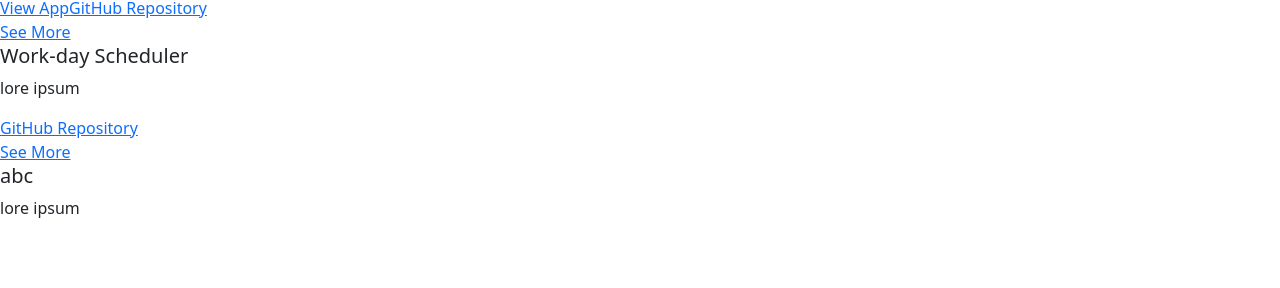
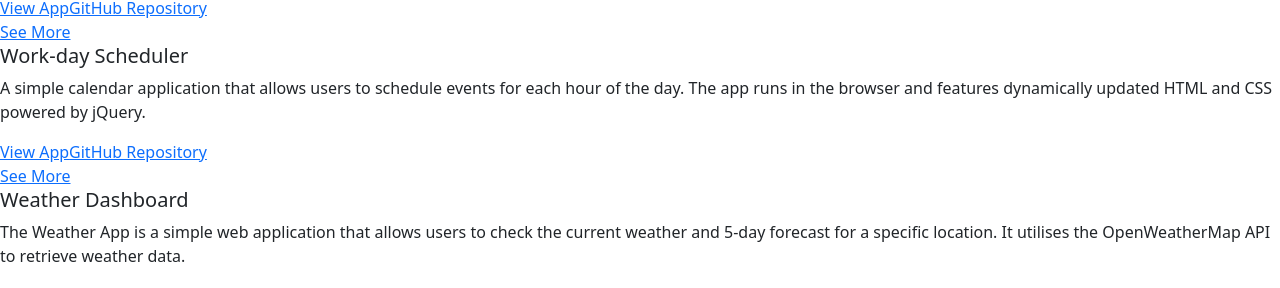
Before and after one commit to Tannababy/portfolio-react, a React (Vite) app in the folder portfolio/: page /projectGallery in a window 1280 px wide. Shown: the part 1561-1849 px from the top of the page. Before the commit the page ends 1797 px from the top, so only its background shows below. Built offline with nearby package versions, Linux system fonts and the light colour scheme.

Commit message:
completed data for all projects

```diff
--- a/portfolio/src/components/Project.jsx
+++ b/portfolio/src/components/Project.jsx
@@ -26,17 +26,17 @@ function Project() {
 
   return (
     <div>
-      <div className="card" style={{ width: "100px;" }}>
+      <div className="card" style={{ width: "100px" }}>
         <img
-          src={`./images/${setProject.image}.jpg`}
+          src={`./images/${Project.image}.jpg`}
           className="card-img-top"
-          alt={setProject.title}
+          alt={Project.title}
         />
         <div className="card-body">
-          <h5 className="card-title">{title}</h5>
-          <p className="card-text">{description}</p>
+          <h5 className="card-title">{Project.title}</h5>
+          <p className="card-text">{Project.Projectdescription}</p>
           <a
-            href={setProject.app}
+            href={Project.app}
             className="btn btn-primary"
             target="_blank"
             rel="noopener noreferrer"
@@ -44,7 +44,7 @@ function Project() {
             View application
           </a>
           <a
-            href={setProject.gitHub}
+            href={Project.gitHub}
             className="btn btn-primary"
             target="_blank"
             rel="noopener noreferrer"
--- a/portfolio/src/components/ProjectGallery.jsx
+++ b/portfolio/src/components/ProjectGallery.jsx
@@ -1,33 +1,3 @@
-// import React, { useState, useEffect } from "react";
-// import { Link } from "react-router-dom";
-
-// function ProjectGallery() {
-//   const [projects, setProjects] = useState([]);
-
-//   useEffect(() => {
-//     //fetch project data from JSON file
-//     fetch("/src/datasets/projectData.json") // Update the path to your JSON file
-//       .then((response) => response.json())
-//       .then((data) => setProjects(data))
-//       .catch((error) => console.error("Error fetching projects:", error));
-//   }, []);
-
-//   return (
-//     <div>
-//       <h1>Project Gallery</h1>
-//       {projects.map((project) => {
-//         <div key={project.key}>
-//           <Link to={`/projects/${project.key}`}> See More </Link>
-//           <img src={`${project.image}.jpeg`} alt={project.title} />
-//           <h3>{project.title}</h3>
-//         </div>;
-//       })}
-//     </div>
-//   );
-// }
-
-// export default ProjectGallery;
-
 import React, { useState, useEffect } from "react";
 import { Link } from "react-router-dom";
 
@@ -49,7 +19,7 @@ function ProjectGallery() {
         <div key={project.key}>
           <Link to={`/projects/${project.key}`}> See More </Link>
           {project.image && (
-            <img src={`${project.image}.jpeg`} alt={project.title} />
+            <img src={`./images/${project.image}`} alt={project.title} />
           )}
           <h5>{project.title}</h5>
           <p>{project.description}</p>
--- a/portfolio/src/datasets/projectData.json
+++ b/portfolio/src/datasets/projectData.json
@@ -3,30 +3,29 @@
     "key": "prework-guide",
     "title": "Prework Study Guide",
     "description": "A simple html page about study notes made during the preparation for the frontend dev bootcamp.",
-    "image": "preworkguide",
+    "image": "/src/images/preworkguide.jpeg",
     "app": "https://tannababy.github.io/-prework-study-guide/",
     "github": "https://github.com/Tannababy/-prework-study-guide"
   },
   {
     "key": "team-profile-generator",
     "title": "Team Profile Generator",
-    "description": "lore ipsum",
+    "description": "A command-line application that enables the user to generate a webpage that dispalys information about the software engineering team.",
     "image": "",
-    "app": "",
     "github": "https://github.com/Tannababy/team-profile-generator"
   },
   {
     "key": "readme-generator",
     "title": "ReadMe Generator",
     "description": "An application that a developer can use to dynamically generate a professional README.md file, to focus more time and energy on the main project.",
-    "image": "readmePic",
+    "image": "images/Demo-vid copy.gif",
     "github": "https://github.com/Tannababy/ReadMe-file"
   },
   {
     "key": "password-generator",
     "title": "Password Generator",
     "description": "An app designed to generate passwords at random based of the criteria selected by the user.",
-    "image": "passwordgenerator",
+    "image": "images/DemoGif copy.gif",
     "app": "https://tannababy.github.io/password-generator/",
     "github": "https://github.com/Tannababy/password-generator"
   },
@@ -41,17 +40,17 @@
   {
     "key": "work-day-scheduler",
     "title": "Work-day Scheduler",
-    "description": "lore ipsum",
+    "description": "A simple calendar application that allows users to schedule events for each hour of the day. The app runs in the browser and features dynamically updated HTML and CSS powered by jQuery.",
     "image": "",
-    "app": "",
+    "app": "https://tannababy.github.io/work-day-scheduler/",
     "github": "https://github.com/Tannababy/work-day-scheduler"
   },
   {
-    "key": "abc",
-    "title": "abc",
-    "description": "lore ipsum",
+    "key": "weather-dashboard",
+    "title": "Weather Dashboard",
+    "description": "The Weather App is a simple web application that allows users to check the current weather and 5-day forecast for a specific location. It utilises the OpenWeatherMap API to retrieve weather data.",
     "image": "",
-    "app": "",
-    "github": ""
+    "app": "https://tannababy.github.io/weather-dashboard/",
+    "github": "https://github.com/Tannababy/weather-dashboard"
   }
 ]
```
